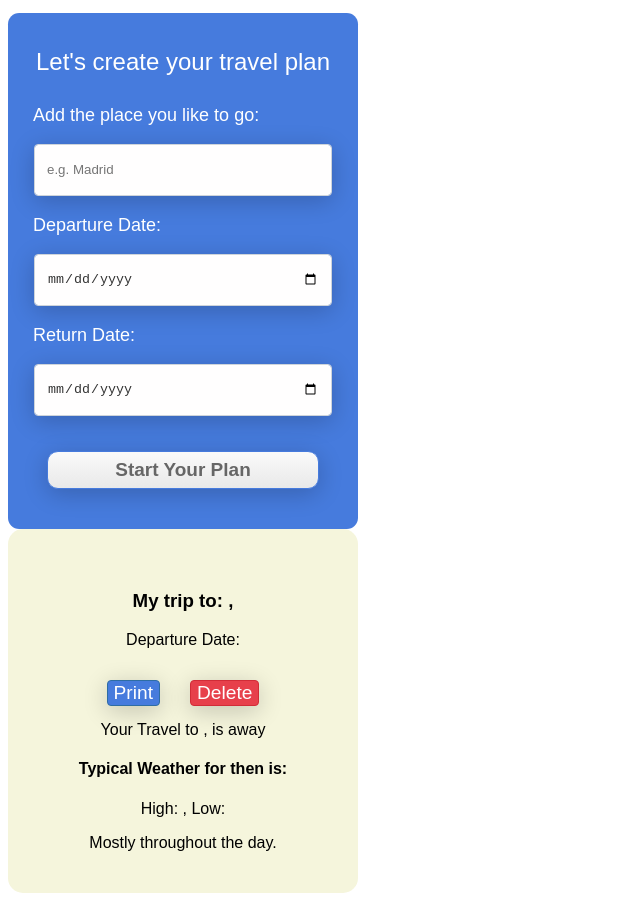
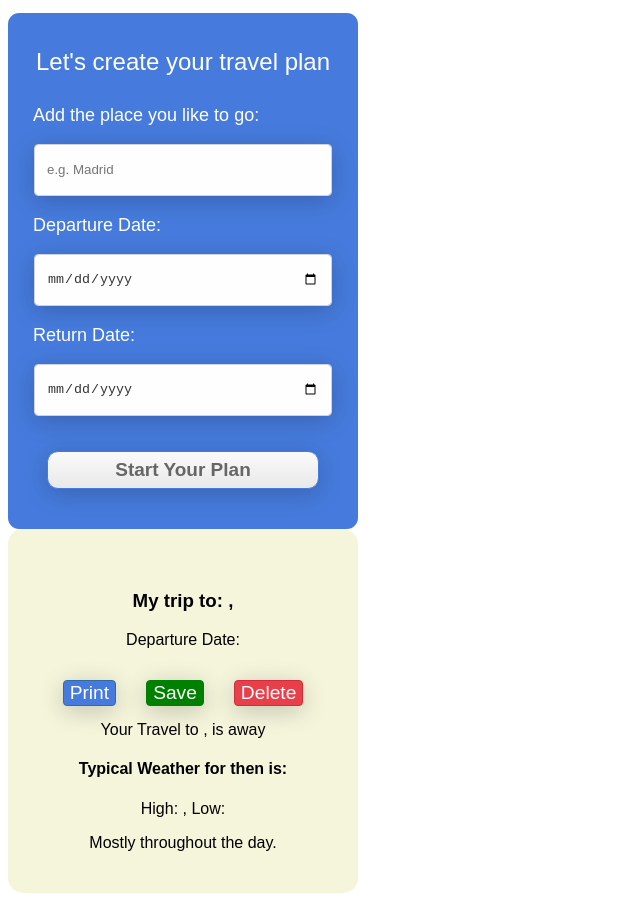
Before and after one commit to SpyrosVigkos/travel-planner-app, a website built with webpack: page src/client/views/index.html in a window 1280 px wide. Shown: the part 155-1056 px from the top of the page, without its empty margins (0-640 px from the left). Built offline with nearby package versions, Linux system fonts and the light colour scheme; files whose address does not match are found by name; a web font is replaced by a local one.

Commit message:
Add Save button

```diff
--- a/src/client/styles/style.scss
+++ b/src/client/styles/style.scss
@@ -87,6 +87,15 @@ input    {
     font-size: 1.2em;
     color: white;
     border: 1px solid #d12c37;
+    border-radius: 4px;
+    margin: 15px;
+}
+#save-btn{
+    box-shadow: 0 5px 25px rgba(0, 0, 0, 0.2);
+    background-color: green;
+    font-size: 1.2em;
+    color: white;
+    border: 1px solid green;
     border-radius: 4px;
     margin: 15px;
 }
--- a/src/client/views/index.html
+++ b/src/client/views/index.html
@@ -51,6 +51,7 @@
 
         <div class="print-delete-btns">
           <button id="print-btn" href="#">Print</a>
+          <button id="save-btn" href="#">Save</a>
           <button id="delete-btn" href="#">Delete</a>
         </div>
         <div class="days-away">Your Travel to <span id="city-1"></span>, <span id="country-1"> is <span id="days"> away</span></div>
```
Also changed, not shown: dist/index.html, dist/main.js.
